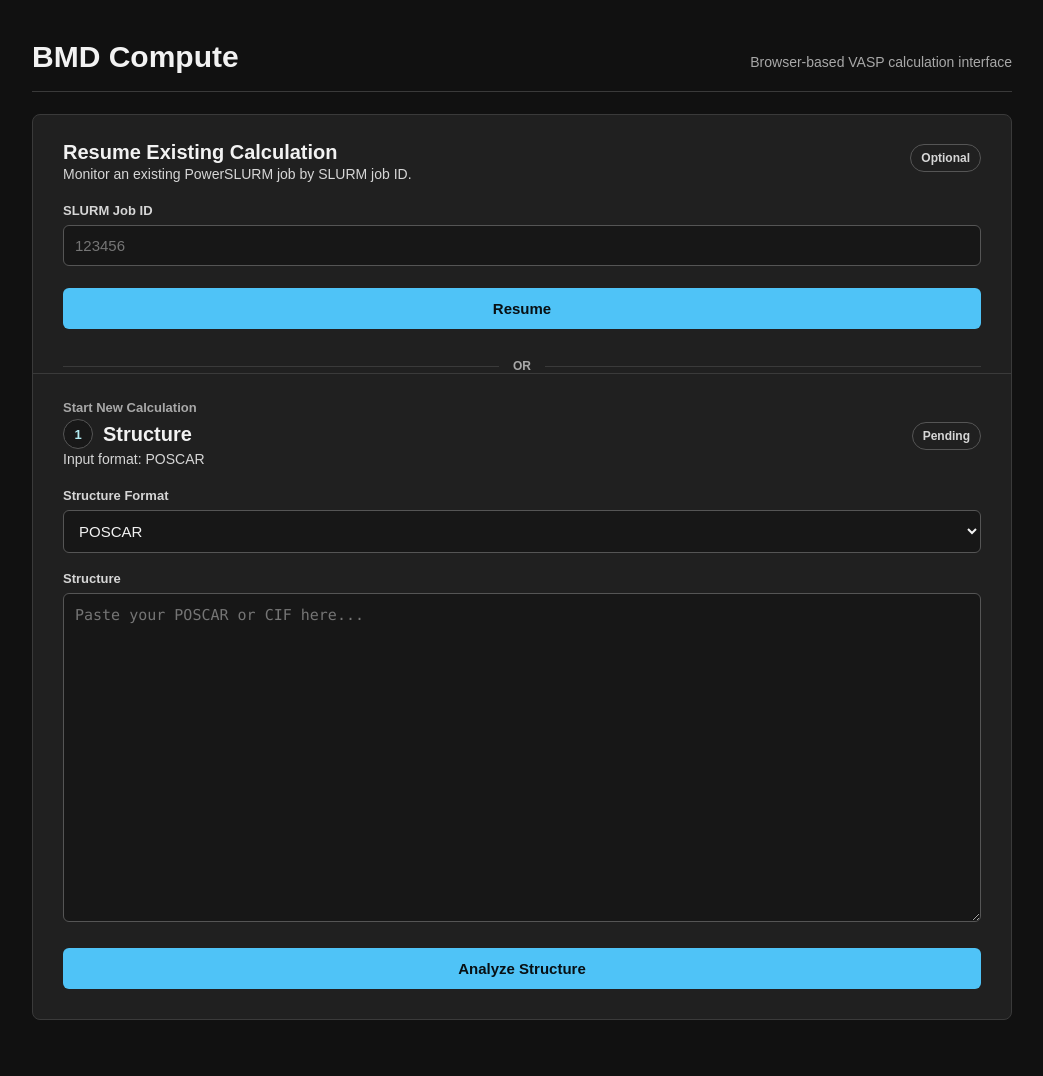
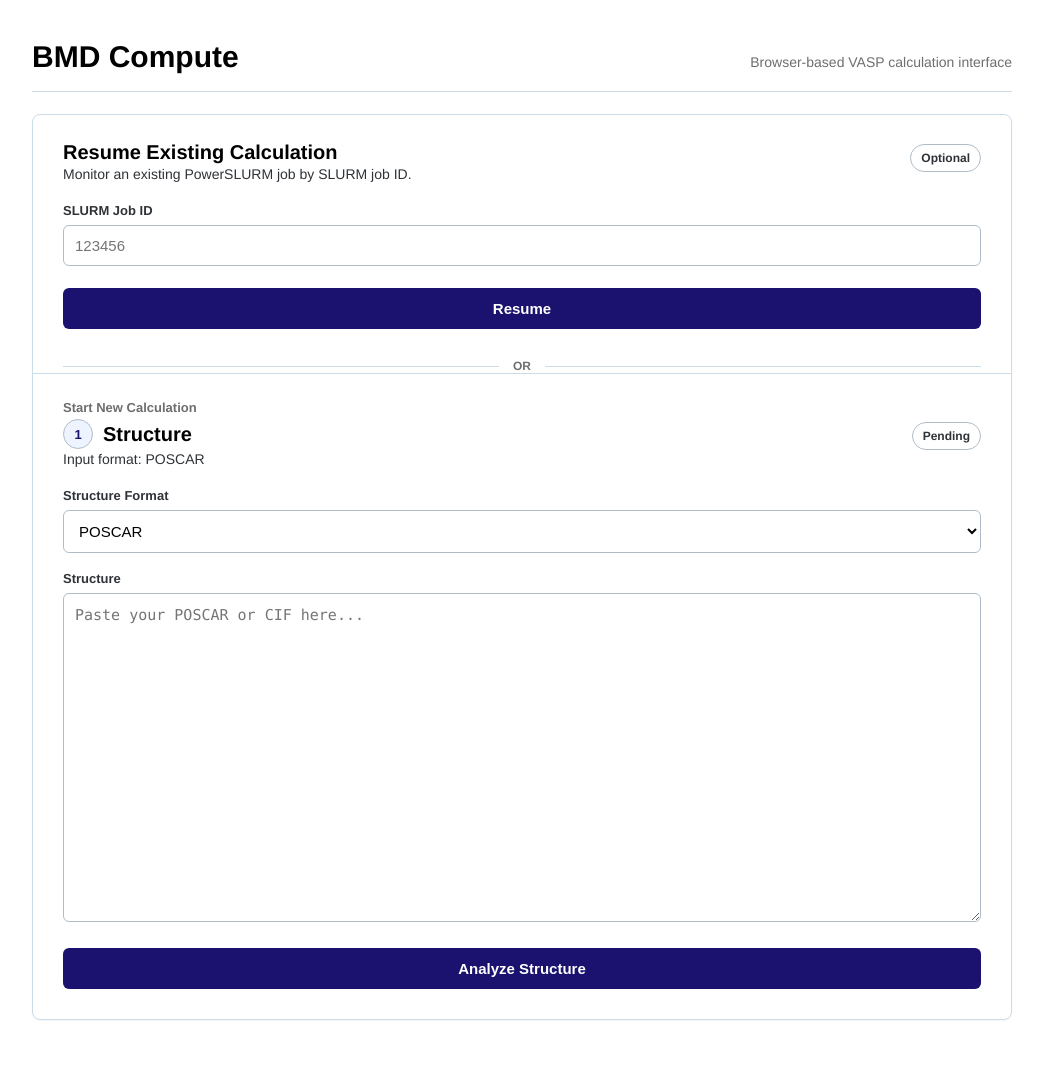
Before and after one commit to bmd-lab/bmd_compute, a FastAPI app: page / in a window 1280 px wide. Shown: the whole page, without its empty margins (118-1161 px from the left). Run offline with FastAPI, Linux system fonts and the light colour scheme; some libraries are stand-ins or nearby versions.

Commit message:
Align BMD Compute styling with BMD Lab website

```diff
--- a/backend/workflow_results.py
+++ b/backend/workflow_results.py
@@ -306,7 +306,7 @@
                     "name": spin_label,
                     "legendgroup": spin_label,
                     "showlegend": spin_polarized and band_index == 1,
-                    "color": "#FF8A80" if spin_down else "#4FC3F7",
+                    "color": "#c94001" if spin_down else "#1a6aff",
                     "dash": "dash" if spin_down else "solid",
                     "y": y_values,
                 }
--- a/templates/index.html
+++ b/templates/index.html
@@ -8,23 +8,35 @@
 <style>
 
 :root {
-    --bg: #111111;
-    --panel: #202020;
-    --line: #3a3a3a;
-    --line-strong: #555555;
-    --text: #f2f2f2;
-    --muted: #a8a8a8;
-    --soft: #d6d6d6;
-    --accent: #4FC3F7;
-    --accent-2: #B2EBF2;
-    --ok: #7ED957;
-    --bad: #FF8A80;
+    --bmd-page-bg: #ffffff;
+    --bmd-surface: #ffffff;
+    --bmd-surface-secondary: #f7f9fc;
+    --bmd-surface-tertiary: #f0f0f0;
+    --bmd-text: #000000;
+    --bmd-text-muted: #6e6e6e;
+    --bmd-text-soft: #2f3337;
+    --bmd-border: #cbdce9;
+    --bmd-border-strong: #b0bdc8;
+    --bmd-accent: #1a126e;
+    --bmd-accent-hover: #1a6aff;
+    --bmd-accent-soft: #edf3ff;
+    --bmd-success: #39641d;
+    --bmd-warning: #ea6020;
+    --bmd-danger: #c94001;
+    --bmd-code-bg: #f7f9fc;
+    --bmd-code-text: #101418;
+    --bmd-shadow: 0 1px 2px rgba(0, 0, 0, 0.04);
+    --bmd-plot-grid: #e3eaf0;
+    --bmd-plot-trace-primary: #1a6aff;
+    --bmd-plot-trace-secondary: #c94001;
+    --bmd-plot-trace-tertiary: #1a126e;
+    --bmd-plot-trace-quaternary: #618741;
 }
 
 body {
-    background: var(--bg);
-    color: var(--text);
-    font-family: Arial, sans-serif;
+    background: var(--bmd-page-bg);
+    color: var(--bmd-text);
+    font-family: madefor-text, Helvetica Neue, Arial, sans-serif;
     margin: 0;
 }
 
@@ -36,7 +48,7 @@
 
 .header {
     align-items: baseline;
-    border-bottom: 1px solid var(--line);
+    border-bottom: 1px solid var(--bmd-border);
     display: flex;
     justify-content: space-between;
     margin-bottom: 22px;
@@ -51,25 +63,26 @@
 }
 
 h2 {
-    color: var(--text);
+    color: var(--bmd-text);
     font-size: 20px;
     letter-spacing: 0;
     margin: 0;
 }
 
 .subtitle {
-    color: var(--muted);
+    color: var(--bmd-text-muted);
     font-size: 14px;
 }
 
 .panel {
-    background: var(--panel);
-    border: 1px solid var(--line);
+    background: var(--bmd-surface);
+    border: 1px solid var(--bmd-border);
     border-radius: 8px;
+    box-shadow: var(--bmd-shadow);
 }
 
 .stage {
-    border-top: 1px solid var(--line);
+    border-top: 1px solid var(--bmd-border);
     padding: 26px 30px 30px;
 }
 
@@ -93,10 +106,10 @@
 
 .stage-number {
     align-items: center;
-    background: #181818;
-    border: 1px solid var(--line-strong);
+    background: var(--bmd-accent-soft);
+    border: 1px solid var(--bmd-border-strong);
     border-radius: 50%;
-    color: var(--accent-2);
+    color: var(--bmd-accent);
     display: inline-flex;
     font-size: 13px;
     font-weight: 700;
@@ -106,7 +119,7 @@
 }
 
 .stage-status {
-    color: var(--muted);
+    color: var(--bmd-text-muted);
     font-size: 13px;
     line-height: 1.5;
     margin-top: 3px;
@@ -114,14 +127,14 @@
 }
 
 .summary-line {
-    color: var(--soft);
+    color: var(--bmd-text-soft);
     font-size: 14px;
     line-height: 1.5;
 }
 
 .metric-strip {
-    border-bottom: 1px solid var(--line);
-    border-top: 1px solid var(--line);
+    border-bottom: 1px solid var(--bmd-border);
+    border-top: 1px solid var(--bmd-border);
     display: grid;
     gap: 0;
     grid-template-columns: repeat(5, 1fr);
@@ -222,19 +236,21 @@
 }
 
 button.secondary-button {
-    background: #2a2a2a;
-    border: 1px solid var(--line-strong);
-    color: var(--soft);
+    background: var(--bmd-surface);
+    border: 1px solid var(--bmd-border-strong);
+    color: var(--bmd-text-soft);
     margin-top: 0;
     width: auto;
 }
 
 button.secondary-button:hover {
-    background: #333333;
+    background: var(--bmd-surface-secondary);
+    border-color: var(--bmd-accent-hover);
+    color: var(--bmd-accent);
 }
 
 label {
-    color: var(--soft);
+    color: var(--bmd-text-soft);
     display: block;
     font-size: 13px;
     font-weight: 700;
@@ -244,14 +260,22 @@
 input,
 select,
 textarea {
-    background: #171717;
-    border: 1px solid var(--line-strong);
+    background: var(--bmd-surface);
+    border: 1px solid var(--bmd-border-strong);
     border-radius: 6px;
     box-sizing: border-box;
-    color: var(--text);
+    color: var(--bmd-text);
     font-size: 15px;
     padding: 11px;
     width: 100%;
+}
+
+input:focus,
+select:focus,
+textarea:focus {
+    border-color: var(--bmd-accent-hover);
+    outline: 2px solid var(--bmd-accent-soft);
+    outline-offset: 0;
 }
 
 textarea {
@@ -262,11 +286,11 @@
 
 button,
 a.button {
-    background: var(--accent);
+    background: var(--bmd-accent);
     border: none;
     border-radius: 6px;
     box-sizing: border-box;
-    color: #081014;
+    color: #ffffff;
     cursor: pointer;
     display: inline-block;
     font-size: 15px;
@@ -468,9 +492,9 @@
 }
 
 .pill {
-    border: 1px solid var(--line-strong);
+    border: 1px solid var(--bmd-border-strong);
     border-radius: 999px;
-    color: var(--soft);
+    color: var(--bmd-text-soft);
     display: inline-block;
     font-size: 12px;
     font-weight: 700;
@@ -691,7 +715,7 @@
 
 .entry-divider {
     align-items: center;
-    color: var(--muted);
+    color: var(--bmd-text-muted);
     display: flex;
     font-size: 12px;
     font-weight: 700;
@@ -701,22 +725,22 @@
 
 .entry-divider::before,
 .entry-divider::after {
-    background: var(--line);
+    background: var(--bmd-border);
     content: "";
     flex: 1;
     height: 1px;
 }
 
 .entry-label {
-    color: var(--muted);
+    color: var(--bmd-text-muted);
     font-size: 13px;
     font-weight: 700;
     margin-bottom: 4px;
 }
 
 .structure-viewer {
-    background: #f7f7f7;
-    border: 1px solid var(--line);
+    background: var(--bmd-surface-secondary);
+    border: 1px solid var(--bmd-border);
     border-radius: 8px;
     height: 460px;
     margin-top: 18px;
@@ -2439,6 +2463,30 @@
         link.remove();
     }
 
+    function bmdThemeColor(name, fallback) {
+        var value = window.getComputedStyle(document.documentElement)
+            .getPropertyValue(name)
+            .trim();
+        return value || fallback;
+    }
+
+    function workflowPlotTheme() {
+        return {
+            surface: bmdThemeColor("--bmd-surface", "#ffffff"),
+            text: bmdThemeColor("--bmd-text", "#000000"),
+            border: bmdThemeColor("--bmd-border", "#cbdce9"),
+            borderStrong: bmdThemeColor("--bmd-border-strong", "#b0bdc8"),
+            accent: bmdThemeColor("--bmd-accent", "#1a126e"),
+            grid: bmdThemeColor("--bmd-plot-grid", "#e3eaf0"),
+            traces: [
+                bmdThemeColor("--bmd-plot-trace-primary", "#1a6aff"),
+                bmdThemeColor("--bmd-plot-trace-secondary", "#c94001"),
+                bmdThemeColor("--bmd-plot-trace-tertiary", "#1a126e"),
+                bmdThemeColor("--bmd-plot-trace-quaternary", "#618741")
+            ]
+        };
+    }
+
     function markPlotDownloadUnavailable(button, label) {
         if (!button) {
             return;
@@ -2592,7 +2640,8 @@
 
         var plot = visualization.plot || {};
         var xValues = plot.x || [];
-        var colors = ["#4FC3F7", "#FF8A80", "#B2EBF2", "#7ED957"];
+        var plotTheme = workflowPlotTheme();
+        var colors = plotTheme.traces;
         var traces = (plot.traces || []).map(function (trace, index) {
             var name = trace.name || ("Trace " + (index + 1));
             var xUnit = plot.x_hover_unit || "";
@@ -2633,7 +2682,7 @@
                     xref: "paper",
                     yref: "y",
                     line: {
-                        color: "#B2EBF2",
+                        color: plotTheme.accent,
                         dash: "dot",
                         width: 1
                     }
@@ -2648,7 +2697,7 @@
                     xref: "x",
                     yref: "paper",
                     line: {
-                        color: "#B2EBF2",
+                        color: plotTheme.accent,
                         dash: "dot",
                         width: 1
                     }
@@ -2665,7 +2714,7 @@
                 xref: "x",
                 yref: "paper",
                 line: {
-                    color: "#3a3a3a",
+                    color: plotTheme.border,
                     width: 1
                 }
             });
@@ -2677,10 +2726,10 @@
         ) ? plot.yaxis_range : undefined;
         var layout = {
             autosize: true,
-            paper_bgcolor: "#1b1b1b",
-            plot_bgcolor: "#121212",
+            paper_bgcolor: plotTheme.surface,
+            plot_bgcolor: plotTheme.surface,
             font: {
-                color: "#f2f2f2",
+                color: plotTheme.text,
                 family: "Arial, sans-serif"
             },
             margin: {
@@ -2691,19 +2740,22 @@
             },
             xaxis: {
                 title: plot.xaxis_title || "Energy (eV)",
-                gridcolor: "#333333",
-                zerolinecolor: "#555555",
+                linecolor: plotTheme.borderStrong,
+                gridcolor: plotTheme.grid,
+                zerolinecolor: plotTheme.borderStrong,
                 tickmode: hasTicks ? "array" : "auto",
                 tickvals: hasTicks ? plot.tickvals : undefined,
                 ticktext: hasTicks ? plot.ticktext : undefined
             },
             yaxis: {
                 title: plot.yaxis_title || "Value",
-                gridcolor: "#333333",
-                zerolinecolor: "#555555",
+                linecolor: plotTheme.borderStrong,
+                gridcolor: plotTheme.grid,
+                zerolinecolor: plotTheme.borderStrong,
                 range: yaxisRange
             },
             legend: {
+                bgcolor: plotTheme.surface,
                 orientation: "h",
                 x: 0,
                 y: 1.12
```
Also changed, not shown: other parts of templates/index.html (+66 -65 lines), tests/test_workflow_results.py (+2 -0 lines), tests/test_workflow_visualization_template.py (+41 -0 lines).
